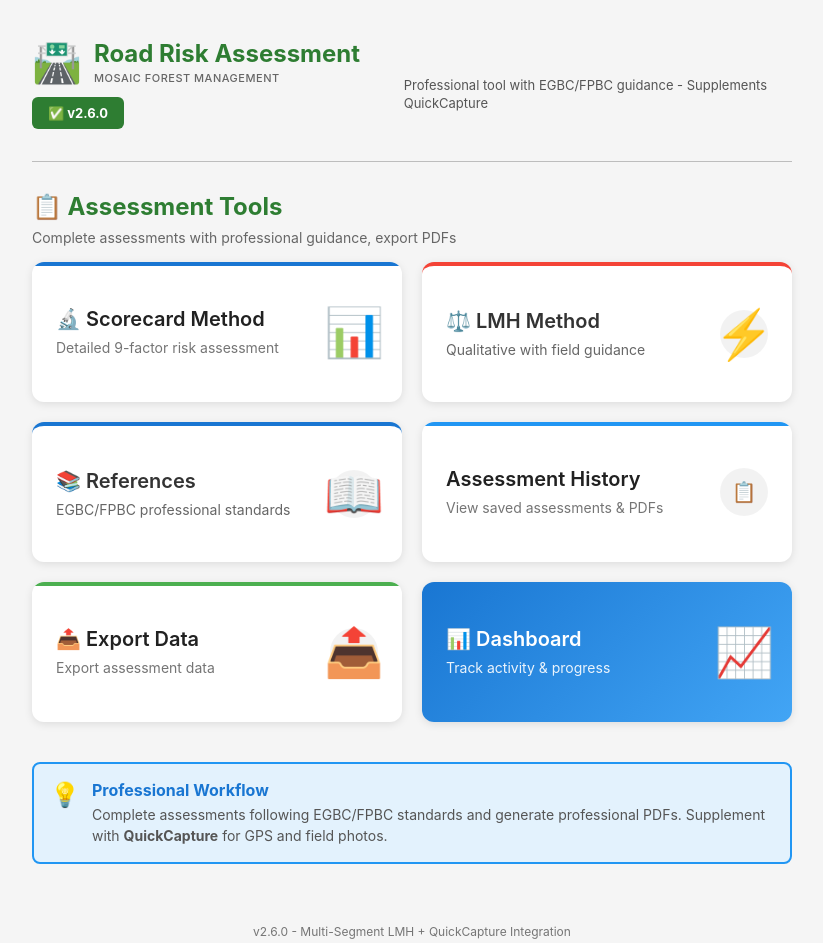
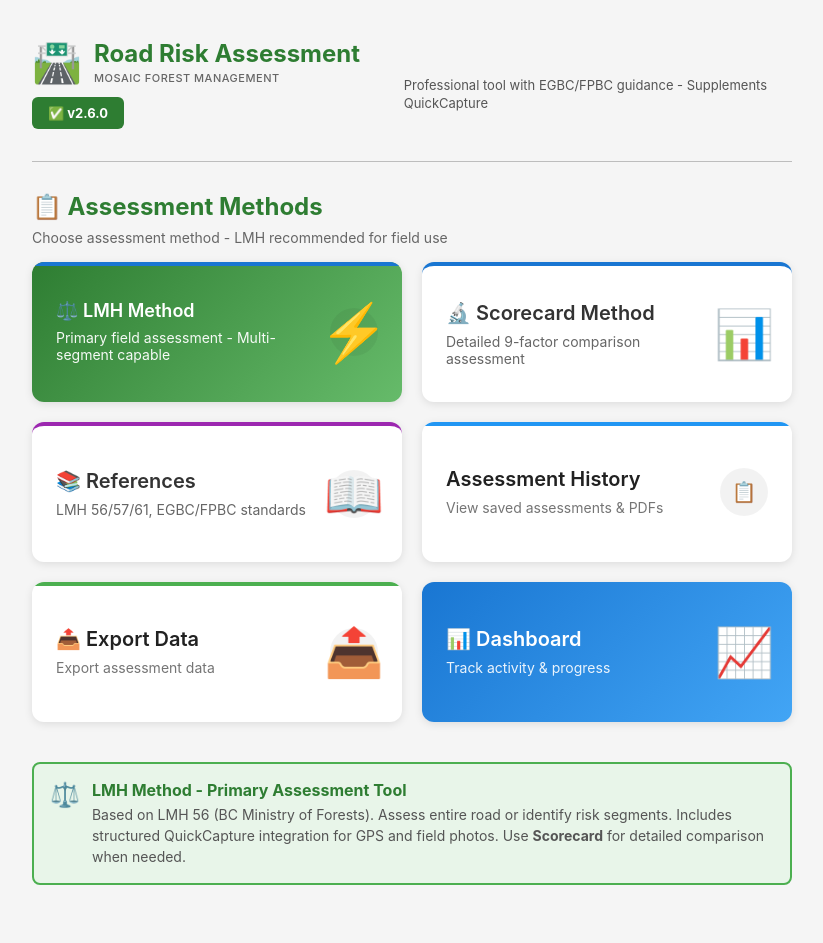
Before and after one commit to davidbeleznay/RoadRiskAssessment, a React (Create React App) app: page / in a window 1280 px wide. Shown: the top 943 px of the page, without its empty margins (228-1051 px from the left). Built offline with nearby package versions, Linux system fonts and the light colour scheme.

Commit message:
Make LMH primary method, Scorecard secondary for comparison

```diff
--- a/src/screens/HomeScreen.js
+++ b/src/screens/HomeScreen.js
@@ -107,43 +107,50 @@
       )}
 
       <div className="tool-section">
-        <h2 style={{color: '#2e7d32', marginBottom: '8px'}}>📋 Assessment Tools</h2>
+        <h2 style={{color: '#2e7d32', marginBottom: '8px'}}>📋 Assessment Methods</h2>
         <p style={{fontSize: '14px', color: '#666', marginBottom: '16px'}}>
-          Complete assessments with professional guidance, export PDFs
+          Choose assessment method - LMH recommended for field use
         </p>
 
         <div className="field-card-grid">
-          <div className="field-card primary" onClick={navigateToRoadRisk}>
+          {/* LMH METHOD - NOW PRIMARY */}
+          <div className="field-card primary" onClick={navigateToLMH} style={{
+            background: 'linear-gradient(135deg, #2e7d32 0%, #66bb6a 100%)',
+            cursor: 'pointer'
+          }}>
             <div className="field-card-content">
-              <div className="field-card-title">🔬 Scorecard Method</div>
-              <div className="field-card-description">
-                Detailed 9-factor risk assessment
+              <div className="field-card-title" style={{color: 'white', fontSize: '18px'}}>⚖️ LMH Method</div>
+              <div className="field-card-description" style={{color: 'rgba(255,255,255,0.95)', fontSize: '14px'}}>
+                Primary field assessment - Multi-segment capable
+              </div>
+            </div>
+            <div className="field-card-icon" style={{fontSize: '56px'}}>⚡</div>
+          </div>
+
+          {/* SCORECARD - NOW SECONDARY */}
+          <div className="field-card" onClick={navigateToRoadRisk} style={{
+            background: 'white',
+            borderTop: '4px solid #1976d2',
+            boxShadow: '0 2px 8px rgba(0, 0, 0, 0.1)',
+            cursor: 'pointer'
+          }}>
+            <div className="field-card-content">
+              <div className="field-card-title" style={{color: '#333'}}>🔬 Scorecard Method</div>
+              <div className="field-card-description" style={{color: '#666'}}>
+                Detailed 9-factor comparison assessment
               </div>
             </div>
             <div className="field-card-icon" style={{fontSize: '48px'}}>📊</div>
           </div>
 
-          <div className="field-card" onClick={navigateToLMH} style={{
-            background: 'white', borderTop: '4px solid #f44336',
-            boxShadow: '0 2px 8px rgba(0, 0, 0, 0.1)', cursor: 'pointer'
-          }}>
-            <div className="field-card-content">
-              <div className="field-card-title" style={{color: '#333'}}>⚖️ LMH Method</div>
-              <div className="field-card-description" style={{color: '#666'}}>
-                Qualitative with field guidance
-              </div>
-            </div>
-            <div className="field-card-icon" style={{fontSize: '48px'}}>⚡</div>
-          </div>
-
           <div className="field-card" onClick={navigateToReferences} style={{
-            background: 'white', borderTop: '4px solid #1976d2',
+            background: 'white', borderTop: '4px solid #9c27b0',
             boxShadow: '0 2px 8px rgba(0, 0, 0, 0.1)', cursor: 'pointer'
           }}>
             <div className="field-card-content">
               <div className="field-card-title" style={{color: '#333'}}>📚 References</div>
               <div className="field-card-description" style={{color: '#666'}}>
-                EGBC/FPBC professional standards
+                LMH 56/57/61, EGBC/FPBC standards
               </div>
             </div>
             <div className="field-card-icon" style={{fontSize: '48px'}}>📖</div>
@@ -186,18 +193,19 @@
       </div>
 
       <div style={{
-        background: '#e3f2fd', padding: '16px', borderRadius: '8px',
-        marginTop: '20px', border: '2px solid #2196f3'
+        background: '#e8f5e9', padding: '16px', borderRadius: '8px',
+        marginTop: '20px', border: '2px solid #4caf50'
       }}>
         <div style={{display: 'flex', gap: '12px', alignItems: 'start'}}>
-          <div style={{fontSize: '24px'}}>💡</div>
+          <div style={{fontSize: '24px'}}>⚖️</div>
           <div>
-            <div style={{fontWeight: 'bold', color: '#1976d2', marginBottom: '4px'}}>
-              Professional Workflow
+            <div style={{fontWeight: 'bold', color: '#2e7d32', marginBottom: '4px'}}>
+              LMH Method - Primary Assessment Tool
             </div>
             <div style={{fontSize: '14px', color: '#555', lineHeight: '1.5'}}>
-              Complete assessments following EGBC/FPBC standards and generate professional PDFs.
-              Supplement with <strong>QuickCapture</strong> for GPS and field photos.
+              Based on LMH 56 (BC Ministry of Forests). Assess entire road or identify risk segments.
+              Includes structured QuickCapture integration for GPS and field photos.
+              Use <strong>Scorecard</strong> for detailed comparison when needed.
             </div>
           </div>
         </div>
```
